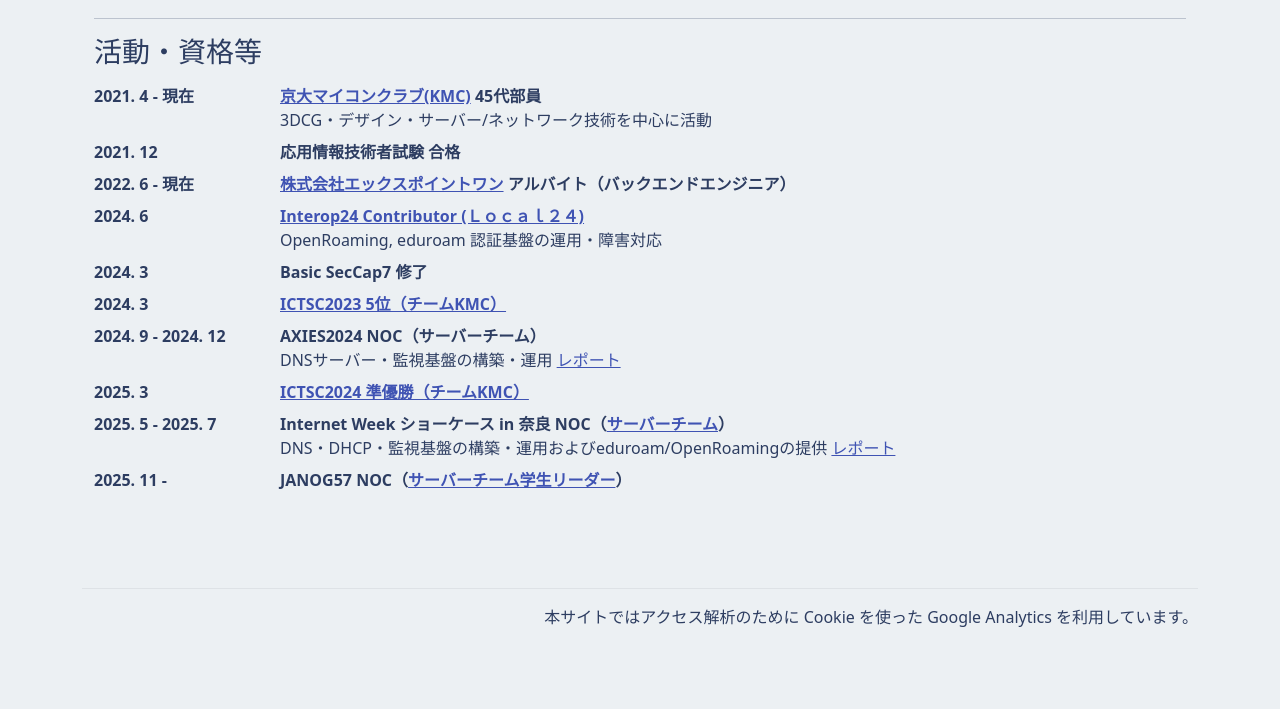
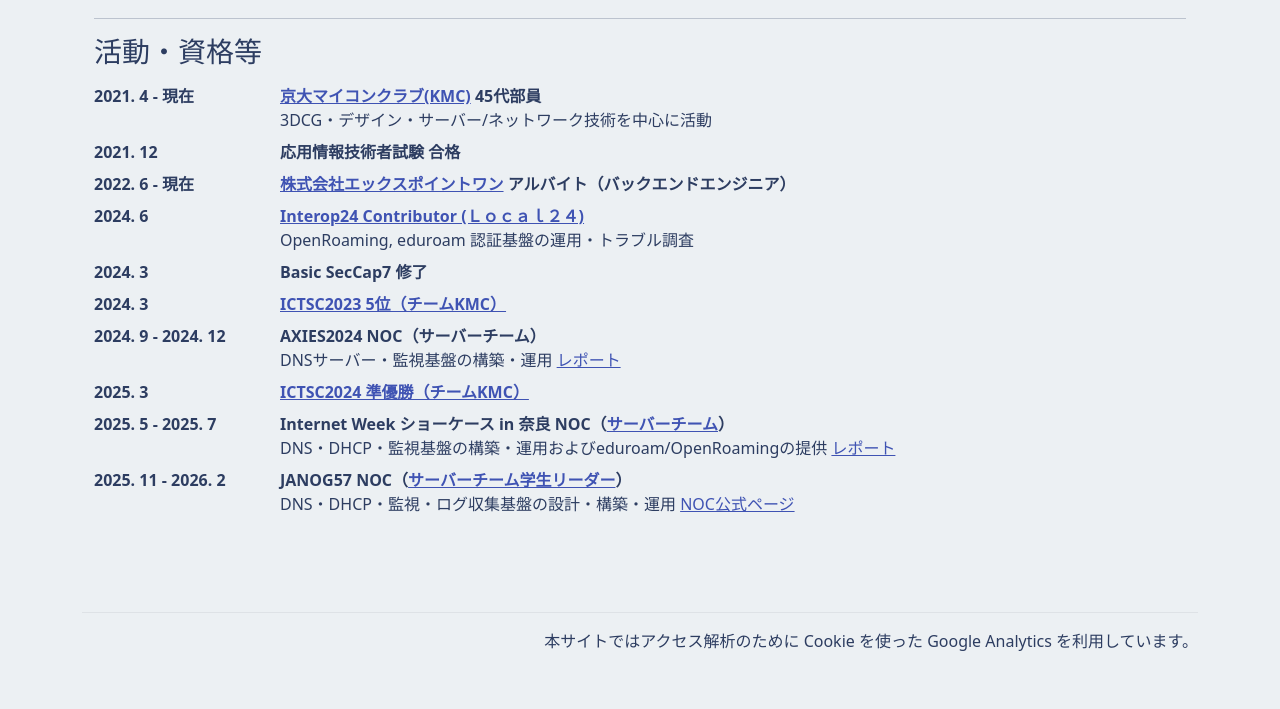
Before and after one commit to crashRT/Portfolio, a Django app: page /info/about/ in a window 1280 px wide. Shown: the part 1747-2456 px from the top of the page. Before the commit the page ends 2374 px from the top, so only its background shows below. Run offline with Django 4.2, Linux system fonts and the light colour scheme.

Commit message:
about J57NOC追加

```diff
--- a/templates/info/about.html
+++ b/templates/info/about.html
@@ -156,7 +156,7 @@
                         <b><a
                                 href="https://wlan-auth.local24.co.jp/info/interop-tokyo-2024%e3%81%ab%e3%81%8a%e3%81%91%e3%82%8b%e7%84%a1%e7%b7%9alan%e7%92%b0%e5%a2%83%e5%90%91%e4%b8%8a%e3%81%ae%e5%85%88%e9%80%b2%e7%9a%84%e3%81%aa%e5%8f%96%e3%82%8a%e7%b5%84%e3%81%bf/">Interop24
                                 Contributor (Ｌｏｃａｌ２４)</a></b><br />
-                        OpenRoaming, eduroam 認証基盤の運用・障害対応
+                        OpenRoaming, eduroam 認証基盤の運用・トラブル調査
                     </dd>
                     <dt class="col-sm-2">2024. 3</dt>
                     <dd class="col-sm-9">
@@ -182,10 +182,11 @@
                         DNS・DHCP・監視基盤の構築・運用およびeduroam/OpenRoamingの提供 <a
                             href="https://knowledge.sakura.ad.jp/48005/">レポート</a>
                     </dd>
-                    <dt class="col-sm-2">2025. 11 - </dt>
+                    <dt class="col-sm-2">2025. 11 - 2026. 2</dt>
                     <dd class="col-sm-9">
                         <b>JANOG57 NOC（<a
                                 href="https://www.janog.gr.jp/meeting/janog57/noc/">サーバーチーム学生リーダー</a>）</b><br />
+                        DNS・DHCP・監視・ログ収集基盤の設計・構築・運用 <a href="https://noc.janog57.ishikari-dc.jp/">NOC公式ページ</a>
                     </dd>
                 </dl>
 
```
